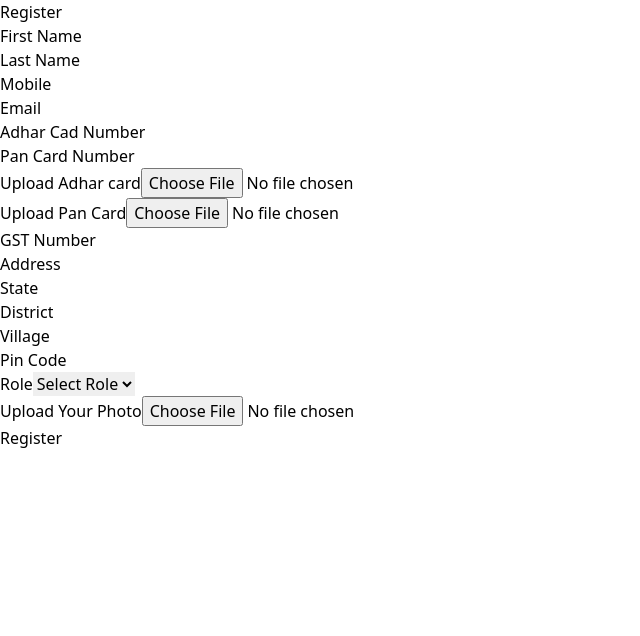
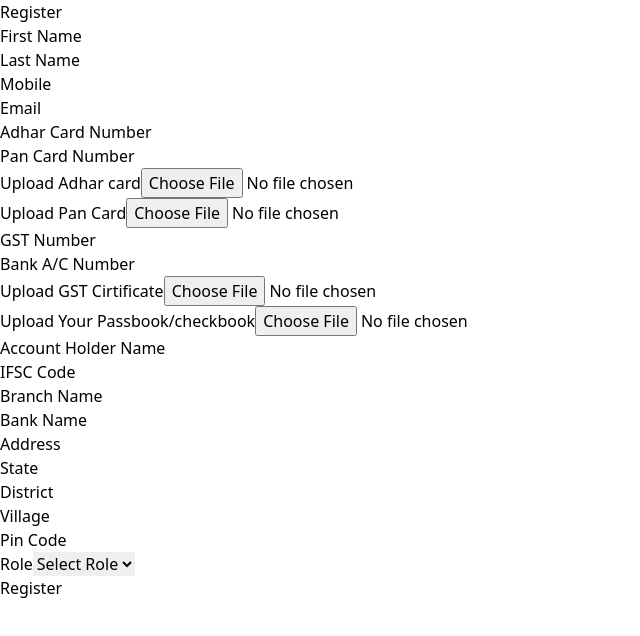
Before and after one commit to Santu-Hansariafood/demo-app, a React (Vite) app: page /Register in a window 1280 px wide. Shown: the top 636 px of the page, without its empty margins (0-640 px from the left). Built offline with nearby package versions, Linux system fonts and the light colour scheme.

Commit message:
site are added

```diff
--- a/src/App.css
+++ b/src/App.css
@@ -1,5 +1,5 @@
-/* *{
+*{
   margin: 0;
   padding: 0;
   box-sizing: border-box;
-} */
+}
--- a/src/App.jsx
+++ b/src/App.jsx
@@ -5,16 +5,18 @@ import Login from "./components/Login/Login";
 import EmployeLogin from "./components/Login/EmployeLogin/EmployeLogin";
 import AdminLogin from "./components/Login/AdminLogin/AdminLogin";
 import Register from "./components/Register/Register";
+import Dashboard from "./components/Dashboad/Dashboard";
 function App() {
   return (
     <>
       <BrowserRouter>
         <Routes>
-          <Route index element={<Login />} />
+          <Route index element={<Dashboard />} />
           <Route path="login" element={<Login />} />
           <Route path="EmployeLogin" element={<EmployeLogin />} />
           <Route path="AdminLogin" element={<AdminLogin />} />
           <Route path="Register" element={<Register/>} />
+          <Route path="Dashboard" element={<Dashboard/>}/>
         </Routes>
       </BrowserRouter>
 
--- /dev/null
+++ b/src/components/Dashboad/Dashboard.jsx
@@ -0,0 +1,39 @@
+import React from "react";
+import { Link } from "react-router-dom";
+
+const Dashboard = () => {
+  return (
+    <div className="flex">
+      {/* Sidebar */}
+      <div className="bg-green-800 text-white h-screen w-64">
+        <div className="p-4">
+          <h2 className="text-2xl font-bold">Sidebar</h2>
+          <ul className="mt-4">
+            <li className="py-2">
+              <Link to="/register" className="block hover:text-green-400">Register</Link>
+            </li>
+            <li className="py-2">
+              <Link to="/login" className="block hover:text-green-400">Login</Link>
+            </li>
+            <li className="py-2">
+              <Link to="/services" className="block hover:text-green-400">Services</Link>
+            </li>
+            <li className="py-2">
+              <Link to="/contact" className="block hover:text-green-400">Contact</Link>
+            </li>
+          </ul>
+        </div>
+      </div>
+
+      {/* Main section */}
+      <div className="flex-1 bg-gray-200">
+        <div className="p-4">
+          <h2 className="text-2xl font-bold hover:text-green-400">Welcome to Hansaria Food Private Limited!</h2>
+          {/* Add more content here */}
+        </div>
+      </div>
+    </div>
+  );
+};
+
+export default Dashboard;
--- a/src/components/Register/Register.jsx
+++ b/src/components/Register/Register.jsx
@@ -8,7 +8,7 @@ const Register = () => {
     lastName: "",
     mobile: "",
     email: "",
-    accountNumber: "",
+    adharNumber: "",
     panCardNumber: "",
     gstNumber: "",
     address: "",
@@ -17,6 +17,11 @@ const Register = () => {
     village: "",
     pinCode: "",
     role: "",
+    account: "",
+    acName: "",
+    ifsc: "",
+    branchName: "",
+    bankName: "",
   });
 
   const handleInputChange = (event) => {
@@ -30,6 +35,11 @@ const Register = () => {
   const handleRoleChange = (event) => {
     setRole(event.target.value);
     setFormData({ ...formData, role: event.target.value });
+  };
+
+  const handleBankChange = (event) => {
+    setBank(event.target.value);
+    setFormData({ ...formData, bank: event.target.value });
   };
 
   const validateMobile = (mobile) => {
@@ -54,7 +64,7 @@ const Register = () => {
         lastName: "",
         mobile: "",
         email: "",
-        accountNumber: "",
+        adharNumber: "",
         panCardNumber: "",
         gstNumber: "",
         address: "",
@@ -63,18 +73,24 @@ const Register = () => {
         village: "",
         pinCode: "",
         role: "",
+        account: "",
+        acName: "",
+        ifsc: "",
+        branchName: "",
+        bankName: "",
       });
     } catch (error) {
       console.error("Error registering user:", error);
     }
   };
 
-
   return (
-    <div className="container mx-auto flex flex-col items-center">
-      <h2 className="text-2xl font-bold mb-4">Register</h2>
-      <form onSubmit={handleSubmit}>
-        <div className="grid grid-cols-1 md:grid-cols-2 gap-4">
+    <div className="container mx-auto flex justify-center">
+    <div className="w-full bg-white shadow-md rounded-lg overflow-hidden">
+      <div className="py-4 px-6">
+        <h2 className="text-2xl font-bold mb-4 text-center">Register</h2>
+        <form onSubmit={handleSubmit}>
+          <div className="grid grid-cols-1 md:grid-cols-2 gap-4">
           <div>
             <label htmlFor="firstName" className="block mb-1">
               First Name
@@ -132,15 +148,15 @@ const Register = () => {
             />
           </div>
           <div>
-            <label htmlFor="adharCardNumber" className="block mb-1">
-              Adhar Cad Number
+            <label htmlFor="adharNumber" className="block mb-1">
+              Adhar Card Number
             </label>
             <input
               type="text"
-              id="adharCardNumber"
-              name="adharCardNumber"
+              id="adharNumber"
+              name="adharNumber"
               autoComplete="off"
-              value={formData.accountNumber}
+              value={formData.adharNumber}
               onChange={handleInputChange}
               className="w-full px-4 py-2 border rounded-md"
             />
@@ -191,6 +207,99 @@ const Register = () => {
               name="gstNumber"
               autoComplete="off"
               value={formData.gstNumber}
+              onChange={handleInputChange}
+              className="w-full px-4 py-2 border rounded-md"
+            />
+          </div>
+          <div>
+            <label htmlFor="account" className="block mb-1">
+              Bank A/C Number
+            </label>
+            <input
+              type="text"
+              id="account"
+              name="account"
+              autoComplete="off"
+              value={formData.account}
+              onChange={handleInputChange}
+              className="w-full px-4 py-2 border rounded-md"
+            />
+          </div>
+          <div>
+            <label htmlFor="picture" className="block mb-1">
+              Upload GST Cirtificate
+            </label>
+            <input
+              type="file"
+              id="picture"
+              name="picture"
+              className="w-full px-4 py-2 border rounded-md"
+            />
+          </div>
+          <div>
+            <label htmlFor="picture" className="block mb-1">
+              Upload Your Passbook/checkbook
+            </label>
+            <input
+              type="file"
+              id="picture"
+              name="picture"
+              className="w-full px-4 py-2 border rounded-md"
+            />
+          </div>
+          <div>
+            <label htmlFor="accountHolderName" className="block mb-1">
+              Account Holder Name
+            </label>
+            <input
+              type="text"
+              id="acName"
+              name="acName"
+              autoComplete="off"
+              value={formData.acName}
+              onChange={handleInputChange}
+              className="w-full px-4 py-2 border rounded-md"
+            />
+          </div>
+          <div>
+            <label htmlFor="ifsc" className="block mb-1">
+              IFSC Code
+            </label>
+            <input
+              type="text"
+              id="ifsc"
+              name="ifsc"
+              autoComplete="off"
+              value={formData.ifsc}
+              onChange={handleInputChange}
+              className="w-full px-4 py-2 border rounded-md"
+            />
+          </div>
+
+          <div>
+            <label htmlFor="branchName" className="block mb-1">
+              Branch Name
+            </label>
+            <input
+              type="text"
+              id="branchName"
+              name="branchName"
+              autoComplete="off"
+              value={formData.branchName}
+              onChange={handleInputChange}
+              className="w-full px-4 py-2 border rounded-md"
+            />
+          </div>
+          <div>
+          <label htmlFor="bankName" className="block mb-1">
+              Bank Name
+            </label>
+            <input
+              type="text"
+              id="bankName"
+              name="bankName"
+              autoComplete="off"
+              value={formData.bankName}
               onChange={handleInputChange}
               className="w-full px-4 py-2 border rounded-md"
             />
@@ -279,17 +388,7 @@ const Register = () => {
               <option value="farmer">Farmer</option>
             </select>
           </div>
-          <div>
-            <label htmlFor="picture" className="block mb-1">
-              Upload Your Photo
-            </label>
-            <input
-              type="file"
-              id="picture"
-              name="picture"
-              className="w-full px-4 py-2 border rounded-md"
-            />
-          </div>
+
           <div className="flex justify-center">
             <div className="w-full max-w-xs">
               <button
@@ -300,8 +399,10 @@ const Register = () => {
               </button>
             </div>
           </div>
+          </div>
+          </form>
         </div>
-      </form>
+      </div>
     </div>
   );
 };
```
